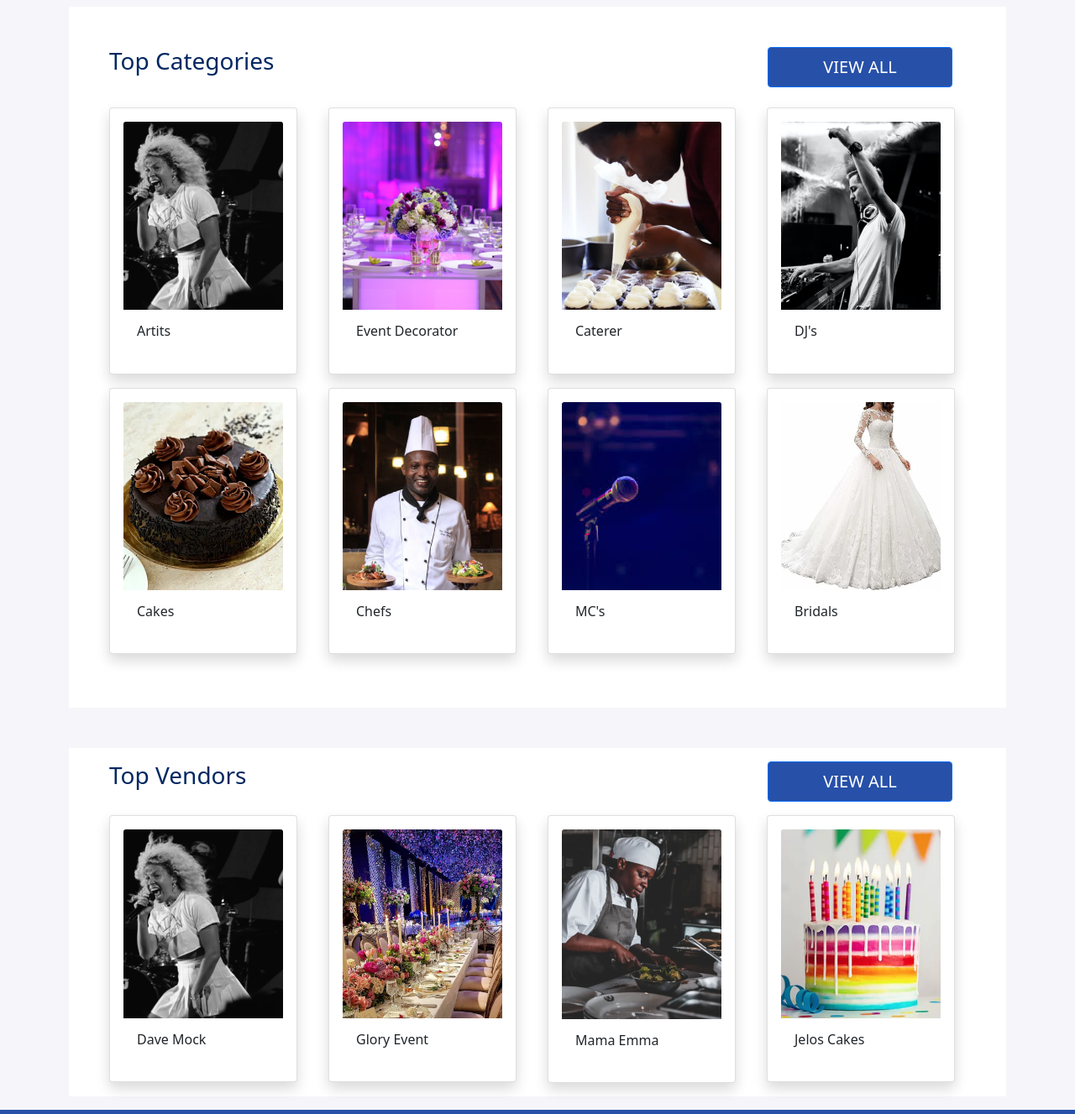
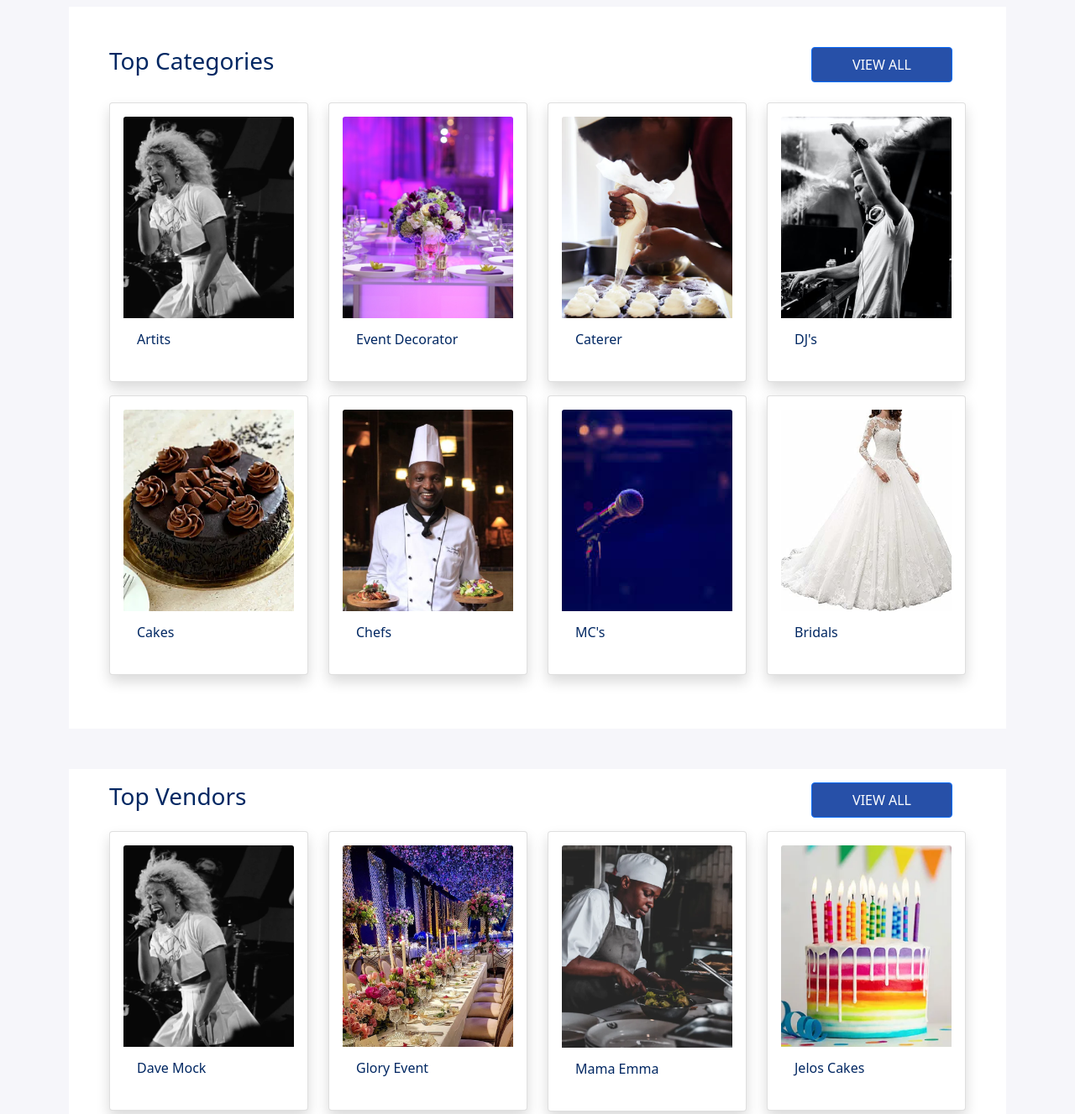
Before and after one commit to Ayobami-S-O/new-vendor-list-rough, a plain HTML site: page vendor-list.html in a window 1280 px wide. Shown: the part 980-2307 px from the top of the page at 84% size. Drawn offline with Linux system fonts and the light colour scheme.

Commit message:
ch: worked on responsiveness

```diff
--- a/css/vendor-list.css
+++ b/css/vendor-list.css
@@ -62,20 +62,14 @@
     width: 50%;
 }
 
-#vendor-section .vendor .vendor-text h2, p, #top-vendor-section .top-vendor h3, #top-vendor-section .top-vendor .card h5{
+/* #vendor-section .vendor .vendor-text h2, p, #top-vendor-section .top-vendor h3, #top-vendor-section .top-vendor .card h5{
     color: #012762;
-}
+} */
 
-#vendor-category-section{
-    background: #F6F6FA;
-}
 
-#vendor-category-section .vendor-category .vendor-name h4, #vendor-category-section .vendor-category .top-category h3{
-    color: #012762;;
-}
-
-#top-vendor-section {
-    background: #F6F6FA;
+#vendor-category-section .vendor-category .top-category, #top-vendor-section .top-vendor .top-vendor-text{
+    display: flex;
+    justify-content: space-between;
 }
 
 
--- a/vendor-list.html
+++ b/vendor-list.html
@@ -76,86 +76,86 @@
             <h2>Pick the right Vendor for your Events</h2>
           </div>
           <div class="vendor-text py-3 text-center bg-white">
-            <h2>Get The Best Services for your Events</h2>
-            <p>Find the best Vendors you need to help you have the best events</p>
+            <h2 style="color: #012762;">Get The Best Services for your Events</h2>
+            <p style="color: #012762;">Find the best Vendors you need to help you have the best events</p>
           </div>
          </div>
       </section>
 
       <!-- vendor category -->
-      <section id="vendor-category-section" class="py-5" >
+      <section id="vendor-category-section" class="py-5" style="background: #F6F6FA;">
         <div class="container">
           <div class="vendor-category py-5 bg-white">
-            <div class="top-category d-flex mb-4 px-5">
-              <h3>Top Categories</h3>
-              <div class="category-btn ms-auto px-3">
+            <div class="top-category mb-4 px-5">
+              <h3 style="color: #012762;">Top Categories</h3>
+              <div class="category-btn  px-3">
                 <a href="#">
-                  <button class="btn btn-primary btn-large text-white py-2 fs-5 ms-auto" style="width: 220px; background: #2750A8;">VIEW ALL</button>
+                  <button class="btn btn-primary btn-large px-5 text-white py-2  " style="background: #2750A8;">VIEW ALL</button>
                 </a>
               </div>
             </div><div class="top-category-image px-5">
               <div class="row">
                 <div class="col-lg-3 col-md-6 col-sm-12 mb-3">
-                  <div class="card shadow p-3" style="width: 14rem;">
+                  <div class="card shadow p-3">
                     <img src="img/Artists.png" class="card-img-top" alt="Artits">
                     <div class="card-body">
-                      <h6 class="card-title">Artits</h6>
+                      <h6 class="card-title" style="color: #012762;">Artits</h6>
                   </div>
                 </div>
               </div>
                 <div class="col-lg-3 col-md-6 col-sm-12 mb-3">
-                  <div class="card shadow p-3" style="width: 14rem;">
+                  <div class="card shadow p-3">
                     <img src="img/events decorator.png" class="card-img-top" alt="events decorator">
                     <div class="card-body">
-                      <h6 class="card-title">Event Decorator</h6>
+                      <h6 class="card-title" style="color: #012762;">Event Decorator</h6>
                   </div>
                 </div>
               </div>
                 <div class="col-lg-3 col-md-6 col-sm-12 mb-3">
-                  <div class="card shadow p-3" style="width: 14rem;">
+                  <div class="card shadow p-3">
                     <img src="img/caterer.png" class="card-img-top" alt="Caterer">
                     <div class="card-body">
-                      <h6 class="card-title">Caterer</h6>
+                      <h6 class="card-title" style="color: #012762;">Caterer</h6>
                   </div>
                 </div>
               </div>
                 <div class="col-lg-3 col-md-6 col-sm-12 mb-3">
-                  <div class="card shadow p-3" style="width: 14rem;">
+                  <div class="card shadow p-3">
                     <img src="img/Dj's.png" class="card-img-top" alt="Dj's">
                     <div class="card-body">
-                      <h6 class="card-title ">DJ's</h6>
+                      <h6 class="card-title " style="color: #012762;">DJ's</h6>
                   </div>
                 </div>
               </div>
                 <div class="col-lg-3 col-md-6 col-sm-12 mb-3">
-                  <div class="card shadow p-3" style="width: 14rem;">
+                  <div class="card shadow p-3">
                     <img src="img/cakes.png" class="card-img-top" alt="cakes">
                     <div class="card-body">
-                      <h6 class="card-title">Cakes</h6>
+                      <h6 class="card-title" style="color: #012762;">Cakes</h6>
                   </div>
                 </div>
               </div>
                 <div class="col-lg-3 col-md-6 col-sm-12 mb-3">
-                  <div class="card shadow p-3" style="width: 14rem;">
+                  <div class="card shadow p-3">
                     <img src="img/chefs.png" class="card-img-top" alt="chefs">
                     <div class="card-body">
-                      <h6 class="card-title">Chefs</h6>
+                      <h6 class="card-title" style="color: #012762;">Chefs</h6>
                   </div>
                 </div>
               </div>
                 <div class="col-lg-3 col-md-6 col-sm-12 mb-3">
-                  <div class="card shadow p-3" style="width: 14rem;">
+                  <div class="card shadow p-3">
                     <img src="img/MC's.png" class="card-img-top" alt="MC's">
                     <div class="card-body">
-                      <h6 class="card-title">MC's</h6>
+                      <h6 class="card-title" style="color: #012762;">MC's</h6>
                   </div>
                 </div>
               </div>
                 <div class="col-lg-3 col-md-6 col-sm-12 mb-3">
-                  <div class="card shadow p-3" style="width: 14rem;">
+                  <div class="card shadow p-3">
                     <img src="img/Bridals.png" class="card-img-top" alt="Bridals">
                     <div class="card-body">
-                      <h6 class="card-title">Bridals</h6>
+                      <h6 class="card-title" style="color: #012762;">Bridals</h6>
                   </div>
                 </div>
               </div>
@@ -166,48 +166,48 @@
       </section>
 
       <!-- Top vendors section -->
-      <div id="top-vendor-section">
+      <div id="top-vendor-section" style="background: #F6F6FA;">
         <div class="container">
           <div class="top-vendor bg-white">
-            <div class="top-vendor-text d-flex py-3 px-5">
-              <h3>Top Vendors</h3>
-              <div class="category-btn ms-auto px-3">
-                <a href="#" class="ms-auto">
-                  <button style="width: 220px; background: #2750A8;" class="btn btn-primary btn-large text-white py-2 fs-5">VIEW ALL</button>
+            <div class="top-vendor-text py-3 px-5">
+              <h3 style="color: #012762;">Top Vendors</h3>
+              <div class="category-btn px-3">
+                <a href="#">
+                  <button style="background: #2750A8;" class="btn btn-primary px-5 btn-large text-white py-2 ">VIEW ALL</button>
                  </a>
               </div>
             </div>
            <div class="top-vendor-image px-5 mb-3">
             <div class="row">
               <div class="col-lg-3 col-md-6 col-sm-12 mb-3">
-                <div class="card shadow p-3" style="width: 14rem;">
+                <div class="card shadow p-3">
                   <img src="img/Artists.png" class="card-img-top" alt="Dave Mock">
                   <div class="card-body">
-                    <h6 class="card-title">Dave Mock</h6>
+                    <h6 class="card-title" style="color: #012762;">Dave Mock</h6>
                 </div>
               </div>
             </div>
             <div class="col-lg-3 col-md-6 col-sm-12 mb-3">
-              <div class="card shadow p-3" style="width: 14rem;">
+              <div class="card shadow p-3">
                 <img src="img/Glory event.png" class="card-img-top" alt="Glory events">
                 <div class="card-body">
-                  <h6 class="card-title">Glory Event</h6>
+                  <h6 class="card-title" style="color: #012762;">Glory Event</h6>
               </div>
             </div>
           </div>
           <div class="col-lg-3 col-md-6 col-sm-12 mb-3">
-            <div class="card shadow p-3" style="width: 14rem;">
+            <div class="card shadow p-3">
               <img src="img/Mama Ema.png" class="card-img-top" alt="Mama Emma">
               <div class="card-body">
-                <h6 class="card-title">Mama Emma</h6>
+                <h6 class="card-title" style="color: #012762;">Mama Emma</h6>
             </div>
           </div>
         </div>
         <div class="col-lg-3 col-md-6 col-sm-12 mb-3">
-          <div class="card shadow p-3" style="width: 14rem;">
+          <div class="card shadow p-3">
             <img src="img/Jelos cakes.png" class="card-img-top" alt="Jelos Cakes">
             <div class="card-body">
-              <h6 class="card-title ">Jelos Cakes</h6>
+              <h6 class="card-title" style="color: #012762;">Jelos Cakes</h6>
           </div>
          </div>
         </div>
```
Also changed, not shown: index.html (+38 -38 lines).
